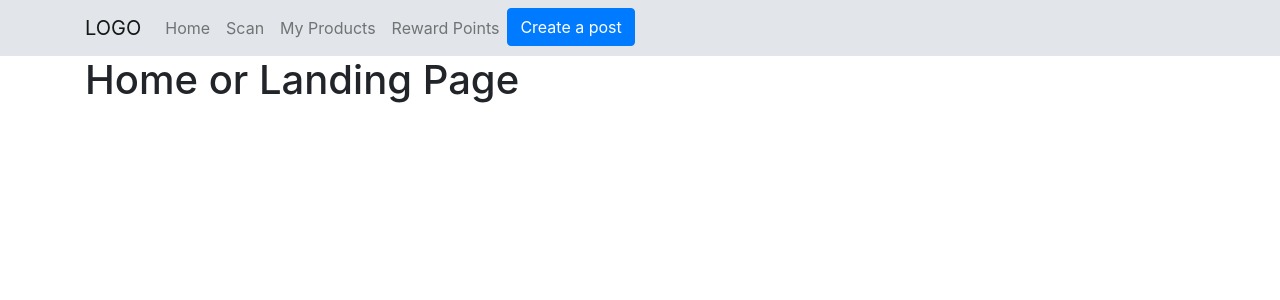
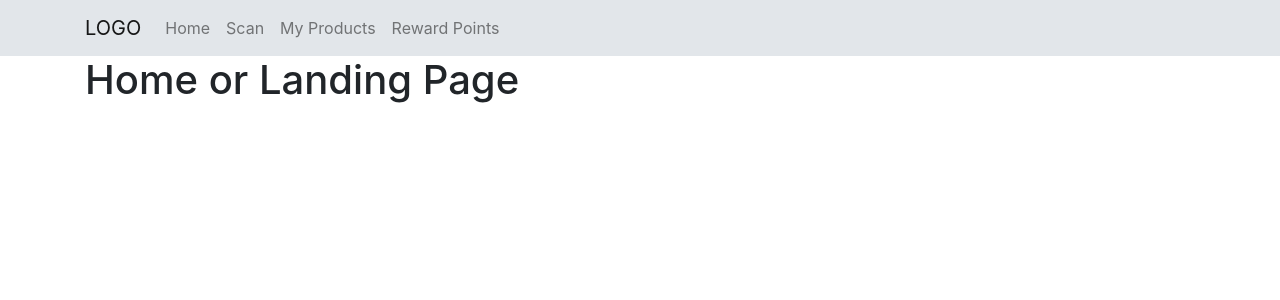
Before and after one commit to electrone901/Beauty-Assistant, a React (Create React App) app: page / in a window 1280 px wide. Shown: the top 300 px of the page. Built offline with nearby package versions, Linux system fonts and the light colour scheme.

Commit message:
fixed navBar

```diff
--- a/src/component/Navbar.js
+++ b/src/component/Navbar.js
@@ -92,10 +92,6 @@ class Navbar extends Component {
                   Reward Points
                 </Link>
               </li>
-
-              <li className="text-left" data-toggle="collapse" data-target=".navbar-collapse.show">
-                <Link to="/addDeal" className="btn btn-primary">Create a post</Link>
-              </li>
             </ul>
 
           </div>
```
